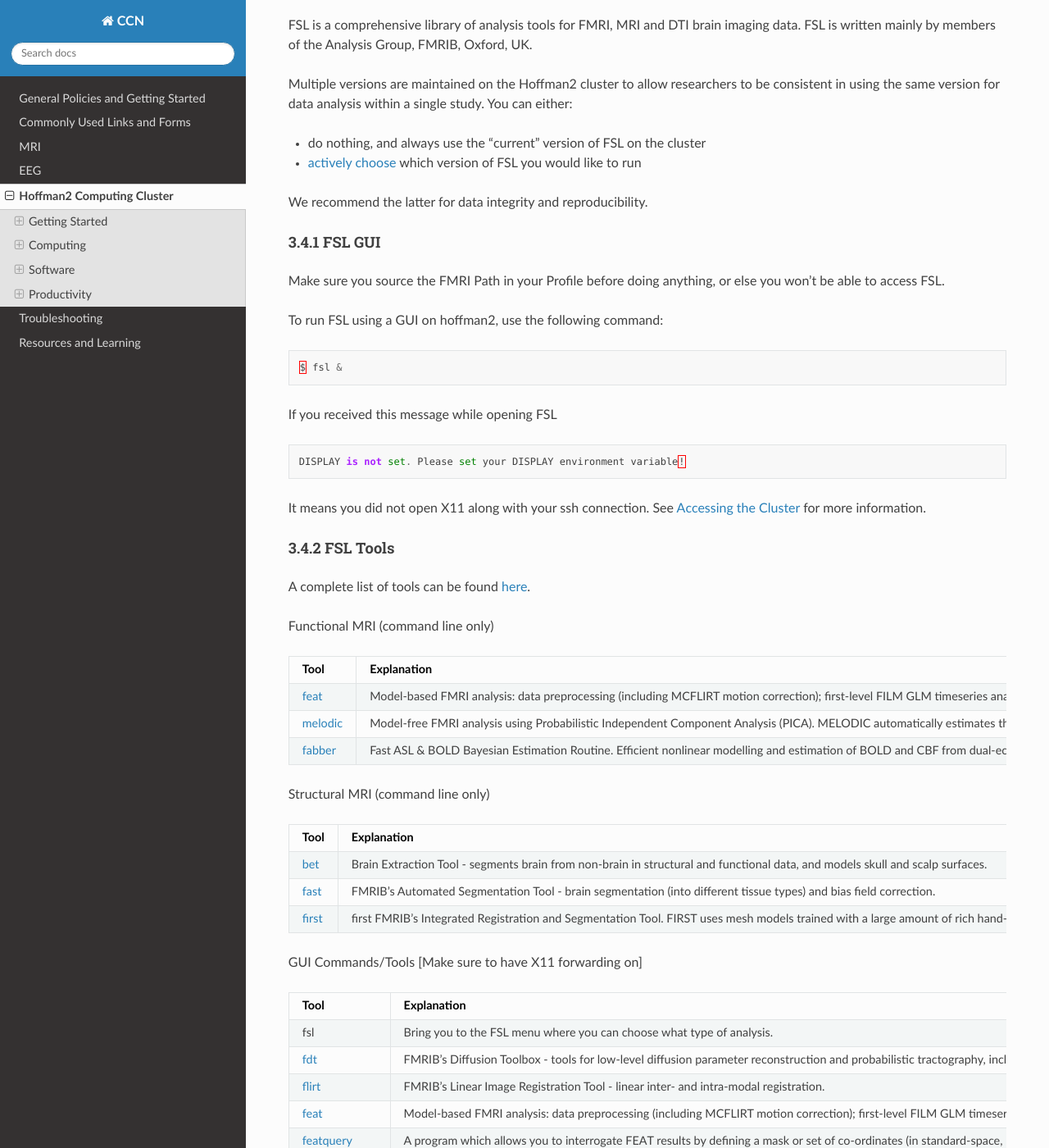
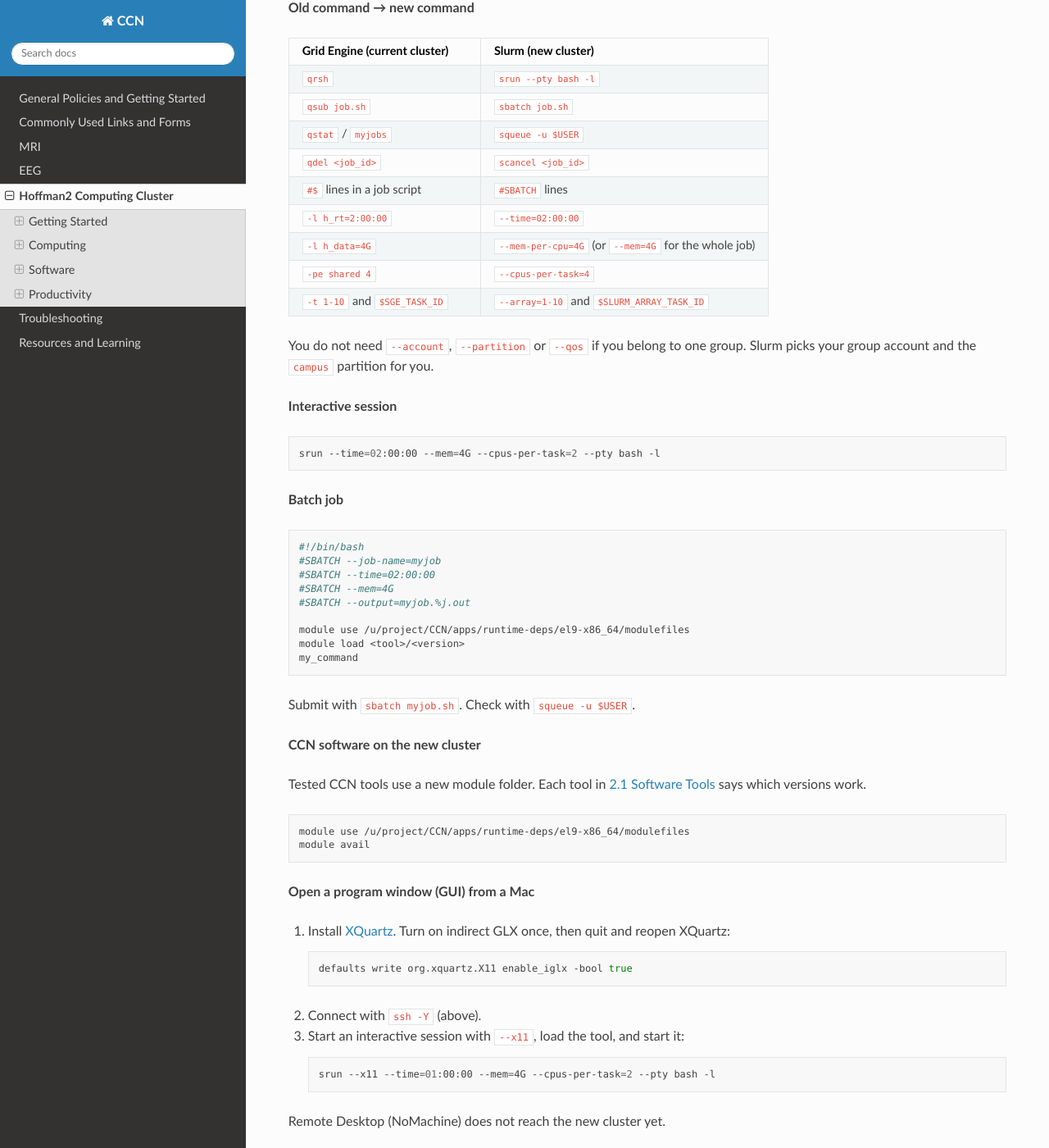
Before and after one commit to CCN-Support/CCN_Wiki, a Sphinx documentation site: the page built from docs/source/hoffman.rst, in a window 1280 px wide and 1400 px high, scrolled down 34305 px. Shown: the whole window at 82% size. Built offline with Sphinx 7.4.7 and the Read the Docs theme 3.1.0, drawn with Linux system fonts in a browser that asks for light colours; some of the changed text lies outside the part shown.

Commit message:
Add Slurm preview section (2.2.4)
Covers connecting, old-to-new commands, interactive and batch jobs, the EL9 module folder and Mac X11 setup. Tool entries link here instead of repeating the setup.

```diff
--- a/docs/source/hoffman.rst
+++ b/docs/source/hoffman.rst
@@ -1976,6 +1976,103 @@
 
   # Your script content goes here...
   myFunc.sh  ${subjects[$SGE_TASK_ID]}
+
+.. _slurm-preview:
+
+**2.2.4 Slurm Preview Cluster (New)**
+^^^^^^^^^^^^^^^^^^^^^^^^^^^^^^^^^^^^^
+
+Hoffman2 is moving from Grid Engine (``qrsh``, ``qsub``) to Slurm. You can use the new Slurm cluster now. Your files in ``$HOME``, ``$SCRATCH`` and ``/u/project`` are the same on both clusters. The commands and the software builds are different. Full guide: `OARC: Computing on the Slurm preview cluster <https://www.hoffman2.idre.ucla.edu/Using-H2/Computing/Computing-Slurm-preview.html>`__.
+
+**Connect**
+
+.. code-block:: bash
+
+   ssh login_id@login.hoffman2.oarc.ucla.edu
+
+Use ``ssh -Y`` instead if you will open a program window (see below).
+
+**Old command → new command**
+
+.. list-table::
+   :header-rows: 1
+   :widths: 40 60
+
+   * - Grid Engine (current cluster)
+     - Slurm (new cluster)
+   * - ``qrsh``
+     - ``srun --pty bash -l``
+   * - ``qsub job.sh``
+     - ``sbatch job.sh``
+   * - ``qstat`` / ``myjobs``
+     - ``squeue -u $USER``
+   * - ``qdel <job_id>``
+     - ``scancel <job_id>``
+   * - ``#$`` lines in a job script
+     - ``#SBATCH`` lines
+   * - ``-l h_rt=2:00:00``
+     - ``--time=02:00:00``
+   * - ``-l h_data=4G``
+     - ``--mem-per-cpu=4G`` (or ``--mem=4G`` for the whole job)
+   * - ``-pe shared 4``
+     - ``--cpus-per-task=4``
+   * - ``-t 1-10`` and ``$SGE_TASK_ID``
+     - ``--array=1-10`` and ``$SLURM_ARRAY_TASK_ID``
+
+You do not need ``--account``, ``--partition`` or ``--qos`` if you belong to one group. Slurm picks your group account and the ``campus`` partition for you.
+
+**Interactive session**
+
+.. code-block:: bash
+
+   srun --time=02:00:00 --mem=4G --cpus-per-task=2 --pty bash -l
+
+**Batch job**
+
+.. code-block:: bash
+
+   #!/bin/bash
+   #SBATCH --job-name=myjob
+   #SBATCH --time=02:00:00
+   #SBATCH --mem=4G
+   #SBATCH --output=myjob.%j.out
+
+   module use /u/project/CCN/apps/runtime-deps/el9-x86_64/modulefiles
+   module load <tool>/<version>
+   my_command
+
+Submit with ``sbatch myjob.sh``. Check with ``squeue -u $USER``.
+
+**CCN software on the new cluster**
+
+Tested CCN tools use a new module folder. Each tool in `2.1 Software Tools`_ says which versions work.
+
+.. code-block:: bash
+
+   module use /u/project/CCN/apps/runtime-deps/el9-x86_64/modulefiles
+   module avail
+
+**Open a program window (GUI) from a Mac**
+
+1. Install `XQuartz <https://www.xquartz.org/>`__. Turn on indirect GLX once, then quit and reopen XQuartz:
+
+   .. code-block:: bash
+
+      defaults write org.xquartz.X11 enable_iglx -bool true
+
+2. Connect with ``ssh -Y`` (above).
+3. Start an interactive session with ``--x11``, load the tool, and start it:
+
+   .. code-block:: bash
+
+      srun --x11 --time=01:00:00 --mem=4G --cpus-per-task=2 --pty bash -l
+
+Remote Desktop (NoMachine) does not reach the new cluster yet.
+
+**Known problems**
+
+- ``X Error ... BadValue`` or ``glXCreateContext failed``: indirect GLX is off. Do GUI step 1.
+- ``unable to open display``: wait a few seconds and start the program again.
 
 
 2.3 Monitoring Jobs
```
